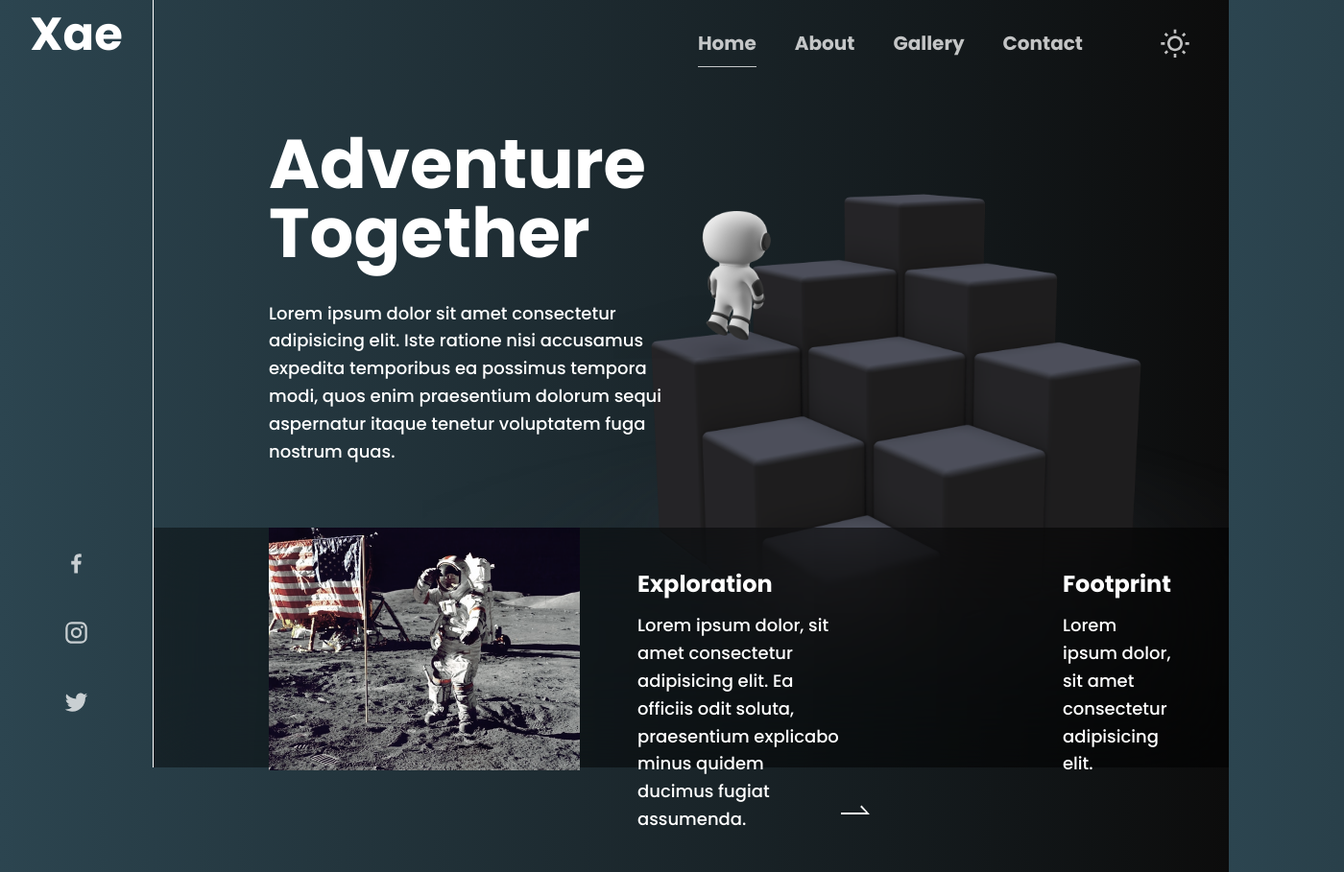
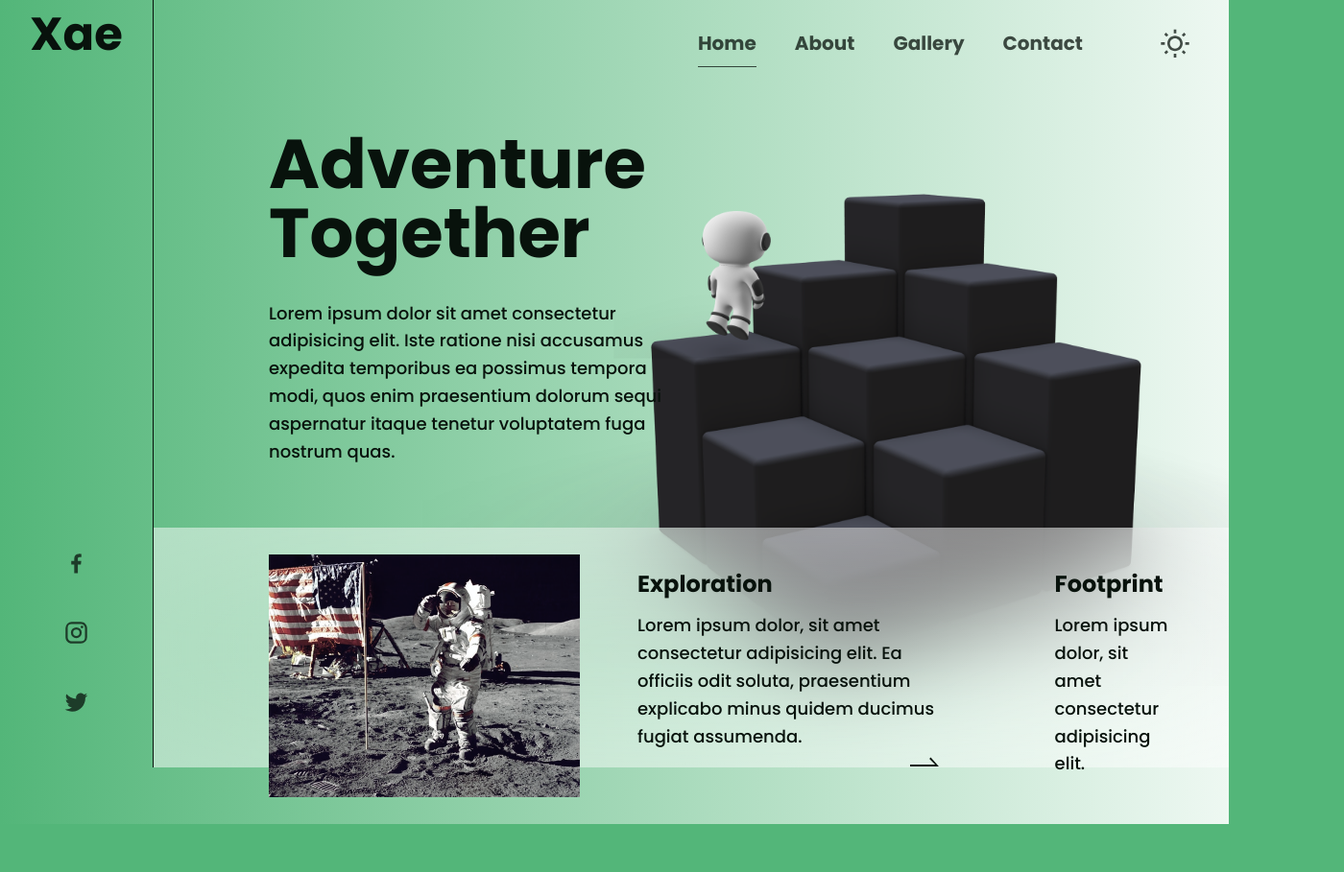
Before and after one commit to mattgrah-am/Zernonia-Coding_Challenge_1, a plain HTML site: page index.html in a window 1280 px wide. Shown: the whole page at 96% size, 1400 px wide, since content can reach past the window. After the commit the page ends 859 px from the top, so only its background shows below. Drawn offline with Linux system fonts and the light colour scheme.

Commit message:
bug fixes on footer

```diff
--- a/css/style.css
+++ b/css/style.css
@@ -2,6 +2,26 @@
   padding: 0;
   margin: 0;
   box-sizing: border-box;
+}
+
+:root {
+  --primary-text: #eaecee;
+  --link-text: rgba(234, 236, 238, 0.75);
+  --background-color-one: #2c4550;
+  --background-color-two: #040708;
+  --footer-color-left: rgba(0, 0, 0, 0.4);
+  --footer-color-right: rgba(0, 0, 0, 0.5);
+}
+
+@media (prefers-color-scheme: light) {
+  :root {
+    --primary-text: #08120c;
+    --link-text: rgba(8, 18, 12, 0.75);
+    --background-color-one: #53b679;
+    --background-color-two: #eef8f2;
+    --footer-color-left: rgba(255, 255, 255, 0.4);
+    --footer-color-right: rgba(255, 255, 255, 0.5);
+  }
 }
 
 html {
@@ -11,10 +31,13 @@ html {
 body {
   font-family: "Poppins", sans-serif;
   font-weight: 500;
-  color: #fff;
-  background-color: #2c4550;
-  background-image: linear-gradient(to right, #2c4550, #0c0c0c);
-  position: relative;
+  color: var(--primary-text);
+  background-color: var(--background-color-one);
+  background-image: linear-gradient(
+    90deg,
+    var(--background-color-one),
+    var(--background-color-two)
+  );
 }
 
 h1,
@@ -55,7 +78,7 @@ main {
   display: grid;
   justify-content: center;
   width: 16rem;
-  border-right: 1px solid #fff;
+  border-right: 1px solid var(--primary-text);
 }
 
 .social {
@@ -70,12 +93,12 @@ main {
 .social-icon {
   height: 2.7rem;
   width: 2.7rem;
-  color: rgba(255, 255, 255, 0.75);
+  color: var(--link-text);
 }
 
 .social-icon:hover,
 .social-icon:active {
-  color: #fff;
+  color: var(--primary-text);
 }
 
 .horizontal {
@@ -93,24 +116,34 @@ main {
   font-size: 2rem;
 }
 
-.darkmode {
-  margin: 0 4rem;
-}
-
 .horizontal a:link,
 .horizontal a:visited {
-  color: rgba(255, 255, 255, 0.75);
+  color: var(--link-text);
   text-decoration: none;
 }
 
 .horizontal a:hover,
 .horizontal a:active {
-  color: #fff;
+  color: var(--primary-text);
   text-decoration: none;
+  border-bottom: 1px solid var(--link-text);
+  padding-bottom: 1rem;
+}
+
+.darkmode {
+  margin: 0 4rem;
+}
+
+.darkmode:hover,
+.darkmode:active {
+  color: var(--primary-text);
+  text-decoration: none;
+  border-bottom: none !important;
+  padding-bottom: 0 !important;
 }
 
 .active {
-  border-bottom: 1px solid rgba(255, 255, 255, 0.75);
+  border-bottom: 1px solid var(--link-text);
   padding-bottom: 1rem;
 }
 
@@ -135,14 +168,12 @@ main {
 .img {
   z-index: -1;
   width: 100%;
-  margin-right: 12rem;
 }
 
 footer {
   background: radial-gradient(
-    100% 2631.09% at 0% 0%,
-    rgba(0, 0, 0, 0.42) 0%,
-    rgba(0, 0, 0, 0.558) 100%
+    var(--footer-color-left),
+    var(--footer-color-right)
   );
   backdrop-filter: blur(50px);
   grid-column: 1 / -1;
@@ -151,24 +182,33 @@ footer {
 
 .layout {
   display: flex;
+  align-items: center;
 }
 
 .spaceman {
+  display: block;
+  margin-left: 12rem;
   height: 100%;
-  margin-left: 12rem;
 }
-.arrow-icon {
-  align-self: end;
-  text-align: right;
-  width: 3.2rem;
+
+.arrow {
+  align-self: flex-end;
+  justify-self: flex-start;
 }
 
 .text {
   display: flex;
   align-content: center;
   margin: 4rem 6rem;
+  gap: 12rem;
+}
+
+.group1 {
+  display: flex;
+  flex-direction: column;
+  justify-self: flex-start;
 }
 
 .group2 {
-  margin-left: 20rem;
+  justify-self: flex-end;
 }
--- a/index.html
+++ b/index.html
@@ -137,10 +137,10 @@
                 officiis odit soluta, praesentium explicabo minus quidem ducimus
                 fugiat assumenda.
               </p>
-            </div>
-            <div class="arrow-icon">
-              <svg xmlns="http://www.w3.org/2000/svg" xmlns:xlink="http://www.w3.org/1999/xlink" aria-hidden="true" role="img" class="iconify iconify--cil" width="32" height="32" preserveAspectRatio="xMidYMid meet" viewBox="0 0 512 512"><path fill="currentColor" d="M 359.873 121.377 l -22.627 22.627 l 95.997 95.997 H 16 v 32.001 L 495 271 L 359.873 121.377 z"></path>
-              </svg>
+              <span class="arrow">
+                <svg xmlns="http://www.w3.org/2000/svg" xmlns:xlink="http://www.w3.org/1999/xlink" aria-hidden="true" role="img" class="arrow-icon iconify iconify--cil" width="32" height="32" preserveAspectRatio="xMidYMid meet" viewBox="0 0 512 512"><path fill="currentColor" d="M 359.873 121.377 l -22.627 22.627 l 95.997 95.997 H 16 v 32.001 L 495 271 L 359.873 121.377 z"></path>
+                </svg>
+              </span>
             </div>
             <div class="group2">
               <h3>Footprint</h3>
```
